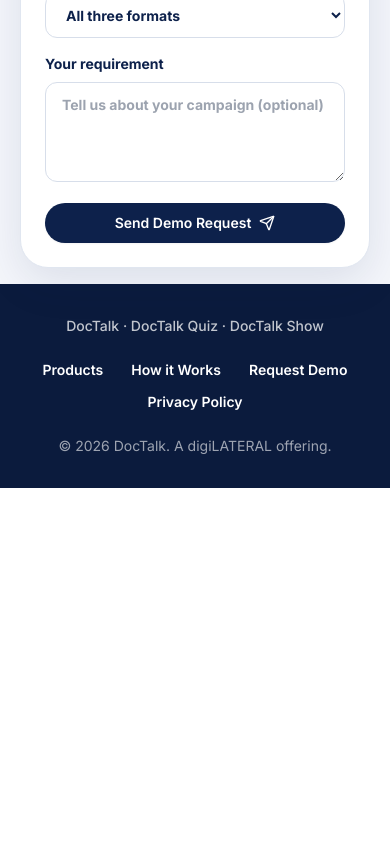
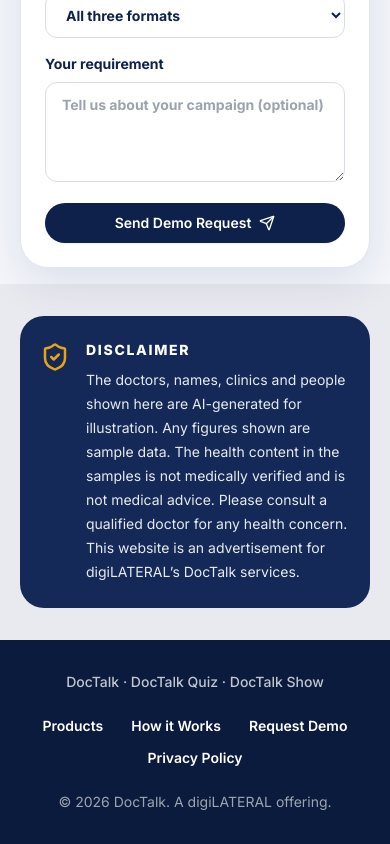
Before and after one commit to Rohan9833/Doctalk-display, a React (Vite) app in the folder client/: page / in a window 390 px wide. Shown: the part 5361-6205 px from the top of the page. Before the commit the page ends 5849 px from the top, so only its background shows below. Built offline with nearby package versions, Linux system fonts and the light colour scheme.

Commit message:
Add responsive disclaimer before footer

```diff
--- a/client/src/App.jsx
+++ b/client/src/App.jsx
@@ -951,13 +951,36 @@ function PreviewModal({ product, onClose }) {
     </div>
   );
 }
+function Disclaimer() {
+  return (
+    <section aria-labelledby="disclaimer-title" className="bg-[#E9EAF0] py-8 sm:py-10">
+      <div className="container-site">
+        <div className="flex items-start gap-4 rounded-[24px] bg-[#142957] px-5 py-6 text-white sm:gap-5 sm:px-7 sm:py-8 md:rounded-[28px]">
+          <ShieldCheck
+            aria-hidden="true"
+            className="mt-0.5 shrink-0 text-[#E8A414]"
+            size={30}
+          />
+          <div className="min-w-0">
+            <h2 id="disclaimer-title" className="text-sm font-extrabold tracking-[0.12em]">
+              DISCLAIMER
+            </h2>
+            <p className="mt-2 max-w-4xl text-sm leading-6 text-white/90 sm:text-base sm:leading-7">
+              The doctors, names, clinics and people shown here are AI-generated for illustration. Any figures shown are sample data. The health content in the samples is not medically verified and is not medical advice. Please consult a qualified doctor for any health concern. This website is an advertisement for digiLATERAL’s DocTalk services.
+            </p>
+          </div>
+        </div>
+      </div>
+    </section>
+  );
+}
+
 function Footer() {
   const year = new Date().getFullYear();
 
   return (
     <footer className="bg-[#0B1B3D] py-8 text-white">
-      <div className="container-site">
-        <div className="flex flex-col items-center justify-between gap-6 text-center md:flex-row md:text-left">
+      <div className="container-site flex flex-col items-center gap-6 text-center">
         <div className="text-sm font-medium text-white/75">
           DocTalk · DocTalk Quiz · DocTalk Show
         </div>
@@ -992,7 +1015,6 @@ function Footer() {
           © {year} DocTalk. A digiLATERAL offering.
         </div>
       </div>
-      </div>
     </footer>
   );
 }
@@ -1010,6 +1032,7 @@ export default function App() {
         <Consent />
         <LeadForm />
       </main>
+      <Disclaimer />
       <Footer />
       <PreviewModal product={preview} onClose={() => setPreview(null)} />
     </>
```
Lines whose indentation alone changed are shown as unchanged.
